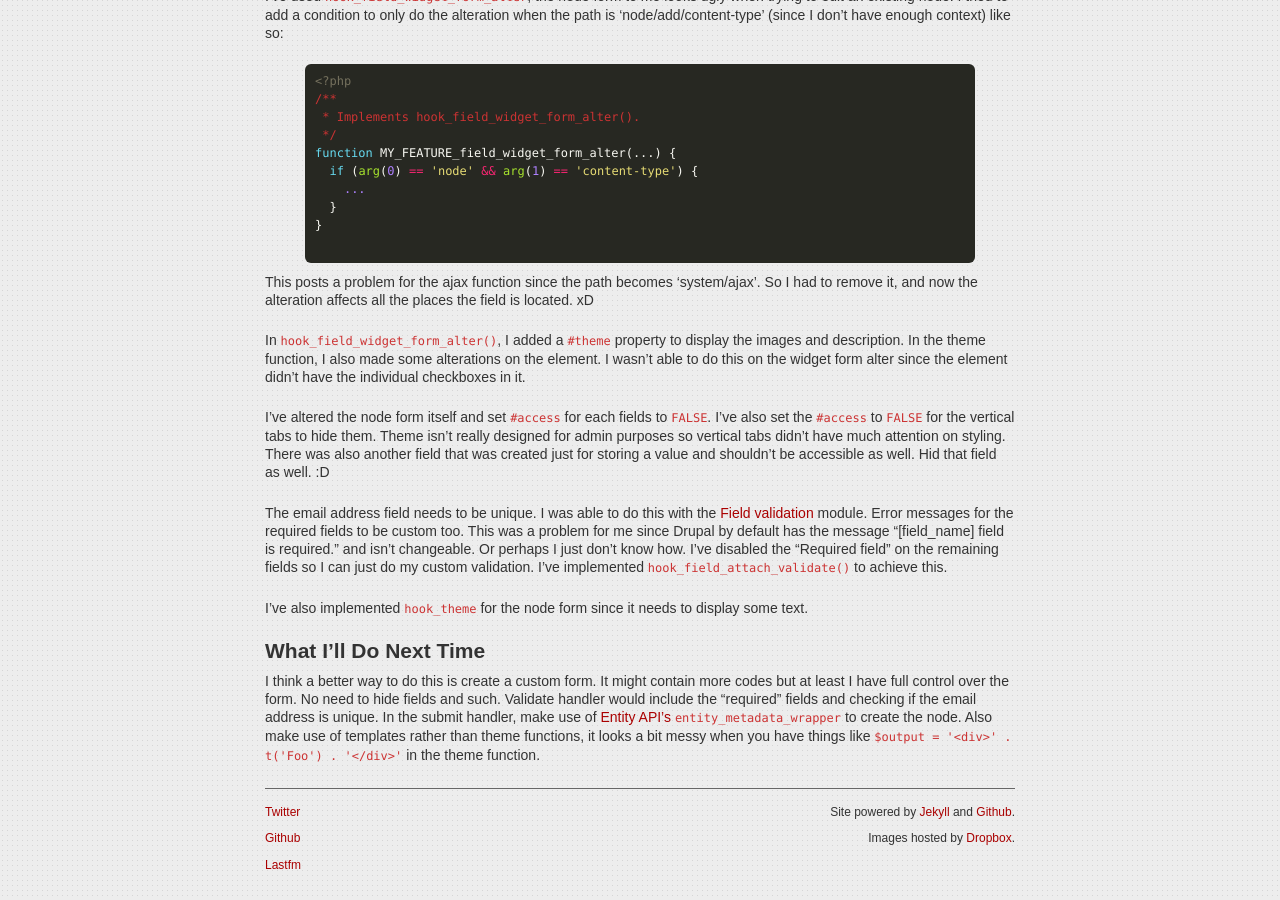
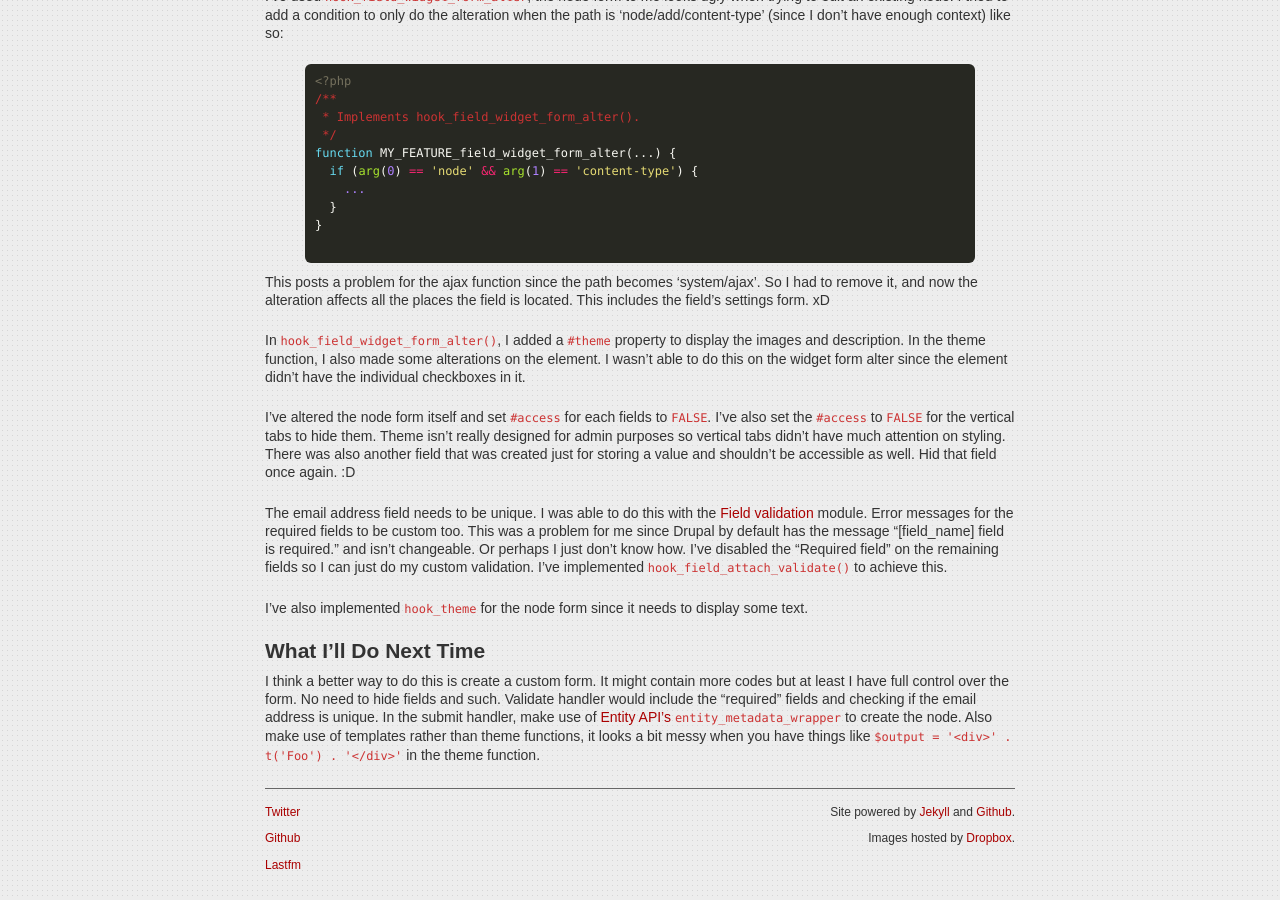
Before and after one commit to dsdeiz/old-blog, a Jekyll site: the page built from _posts/blog/2012-09-14-Create-Custom-Form-Instead-Of-Altering-Node-Form.md, in a window 1280 px wide and 900 px high, scrolled down 677 px. Built offline with Jekyll 4.4.1, drawn with Linux system fonts in a browser that asks for light colours; some web fonts are replaced.

Commit message:
Wee. Lame edit... :D

```diff
--- a/_posts/blog/2012-09-14-Create-Custom-Form-Instead-Of-Altering-Node-Form.md
+++ b/_posts/blog/2012-09-14-Create-Custom-Form-Instead-Of-Altering-Node-Form.md
@@ -42,11 +42,11 @@ function MY_FEATURE_field_widget_form_alter(...) {
 }
 {% endhighlight %}
 
-This posts a problem for the ajax function since the path becomes 'system/ajax'. So I had to remove it, and now the alteration affects all the places the field is located. xD
+This posts a problem for the ajax function since the path becomes 'system/ajax'. So I had to remove it, and now the alteration affects all the places the field is located. This includes the field's settings form. xD
 
 In `hook_field_widget_form_alter()`, I added a `#theme` property to display the images and description. In the theme function, I also made some alterations on the element. I wasn't able to do this on the widget form alter since the element didn't have the individual checkboxes in it.
 
-I've altered the node form itself and set `#access` for each fields to `FALSE`. I've also set the `#access` to `FALSE` for the vertical tabs to hide them. Theme isn't really designed for admin purposes so vertical tabs didn't have much attention on styling. There was also another field that was created just for storing a value and shouldn't be accessible as well. Hid that field as well. :D
+I've altered the node form itself and set `#access` for each fields to `FALSE`. I've also set the `#access` to `FALSE` for the vertical tabs to hide them. Theme isn't really designed for admin purposes so vertical tabs didn't have much attention on styling. There was also another field that was created just for storing a value and shouldn't be accessible as well. Hid that field once again. :D
 
 The email address field needs to be unique. I was able to do this with the [Field validation](http://drupal.org/project/field_validation) module. Error messages for the required fields to be custom too. This was a problem for me since Drupal by default has the message "[field_name] field is required." and isn't changeable. Or perhaps I just don't know how. I've disabled the "Required field" on the remaining fields so I can just do my custom validation. I've implemented `hook_field_attach_validate()` to achieve this.
 
```
